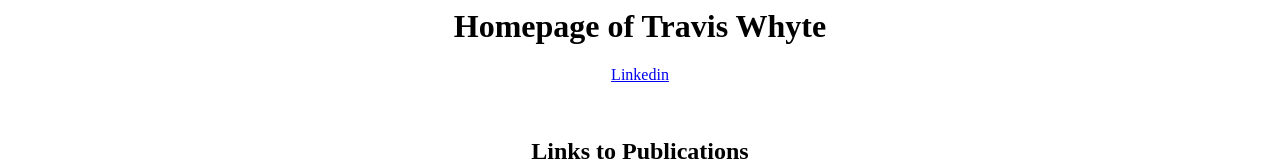
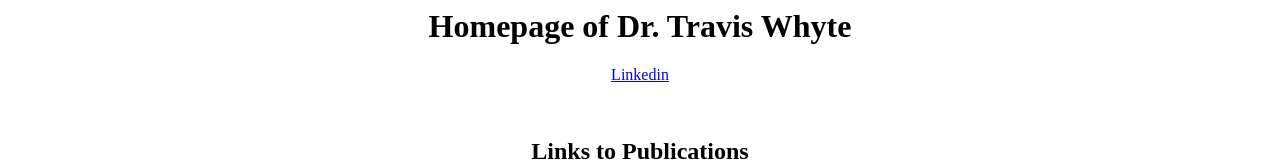
Before and after one commit to twLQCD/twLQCD.github.io, a plain HTML site: page index.html in a window 1280 px wide. Shown: the top 161 px of the page. Drawn offline with Linux system fonts and the light colour scheme.

Commit message:
added Dr

```diff
--- a/index.html
+++ b/index.html
@@ -2,14 +2,14 @@
 <head>
 	<meta charset="UTF-8">
 	<meta name="viewport" content="width=device-width, initial-scale=1.0">
-	<title>Document</title>
+	<title>Homepage</title>
 <style>
 h1 {text-align: center;}
 h2 {text-align: center;}
 </style>
 </head>
 <body>
-	<h1>Homepage of Travis Whyte</h1>
+	<h1>Homepage of Dr. Travis Whyte</h1>
 	<p><center><a href="https://www.linkedin.com/in/travis-whyte/">Linkedin</a></center></p><br>
 	<h2>Links to Publications</h2>
 	<p><a href="https://arxiv.org/pdf/2306.09559.pdf">Paul Lashomb, Ronald B. Morgan, Travis Whyte, and Walter Wilcox.<i> Multipolynomial Monte Carlo for Trace Estimation in Lattice QCD</i>. 2023. arXiv:2306.09559</a></p>
```
